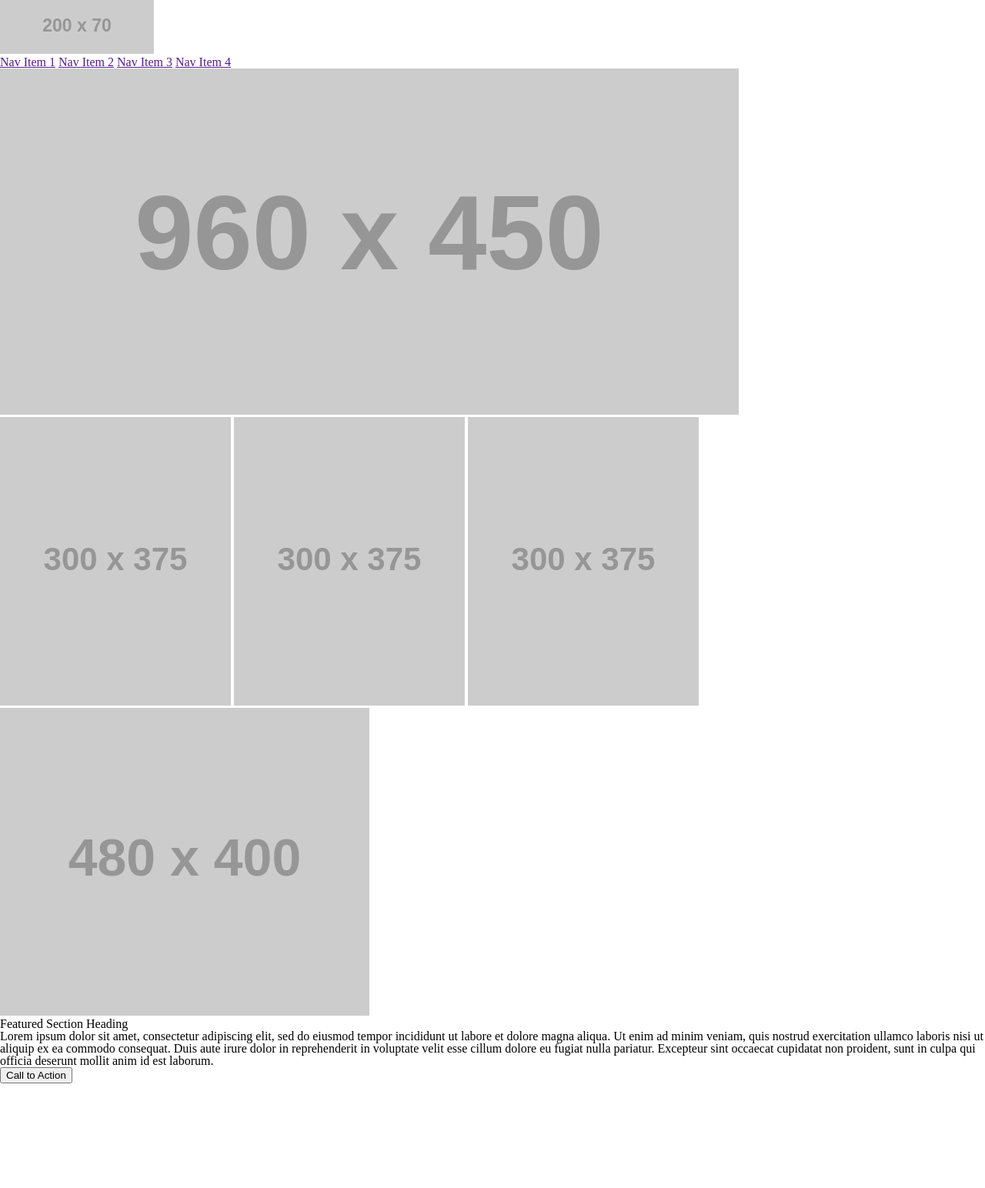
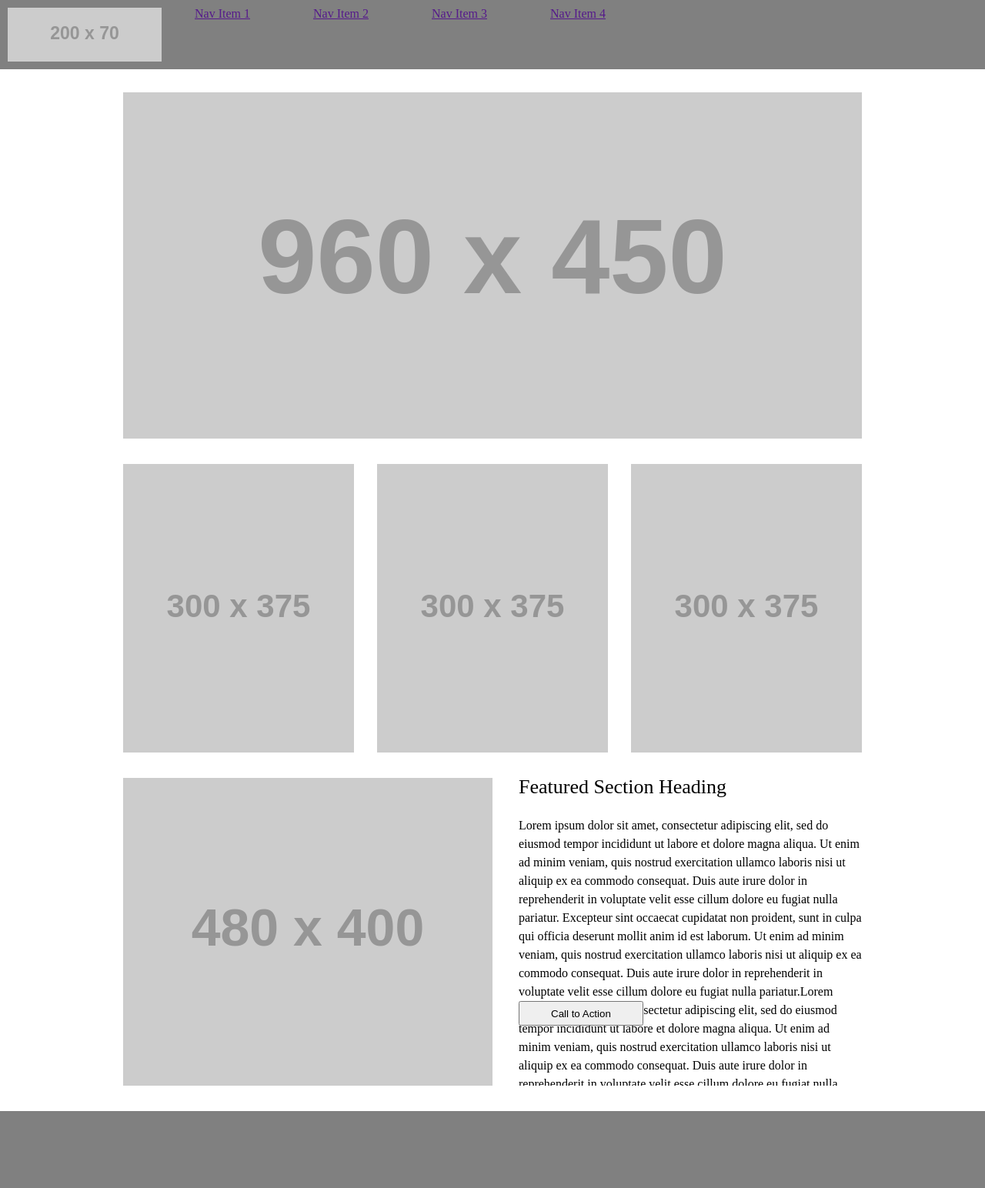
Before and after one commit to Mfarmer89/wireframe-exercise, a plain HTML site: page index.html in a window 1280 px wide. Shown: the whole page at 77% size. Before the commit the page ends 1408 px from the top, so only its background shows below. Drawn offline with Linux system fonts and the light colour scheme; files that its build step writes are made by us from their sources; placeholder pictures from the web are drawn by us.

Commit message:
most of css layout fixed

```diff
--- a/css/style.css
+++ b/css/style.css
@@ -0,0 +1,82 @@
+header {
+  align-content: center;
+  background: grey;
+  padding: 10px;
+}
+
+#logo {
+  height: 70px;
+  margin: auto;
+  vertical-align: middle;
+  width: 200px;
+}
+
+nav {
+  display: inline-block;
+  text-align: center;
+  vertical-align: middle;
+}
+
+a {
+  display: inline-block;
+  height: 70px;
+  text-align: center;
+  vertical-align: middle;
+  width: 150px;
+}
+
+main {
+  margin: 0 auto;
+  width: 960px;
+}
+
+img {
+  display: inline-block;
+  margin-right: 30px;
+}
+
+footer {
+  background: grey;
+  height: 100px;
+  margin-top: 30px;
+  width: 100%
+}
+
+section {
+  display: inline-block;
+  margin-top: 30px;
+  /* margin: 30px auto 0; */
+  width: 960px;
+}
+
+div {
+  display: inline-block;
+  height: 400px;
+  line-height: 1.5em;
+  overflow: hidden;
+  vertical-align: top;
+  width: 446px;
+}
+
+#sec2 img {
+  margin: 0;
+}
+
+#sec2 #midpic {
+  margin: 0 26px;
+}
+
+h1 {
+  font-size: 26px;
+  margin-bottom: 1em;
+}
+
+p {
+  height: 200px;
+}
+
+button {
+  margin-top: 3em;
+  padding: 0.5em 3em;
+  vertical-align: text-bottom;
+}
--- a/index.html
+++ b/index.html
@@ -3,13 +3,13 @@
   <head>
     <meta charset="utf-8">
     <meta name="viewport" content="width=device-width, initial-scale=1.0">
-    <link rel="stylesheet" href="reset.css" type="text/css">
-    <link rel="stylesheet" href="style.css" type="text/css">
+    <link rel="stylesheet" href="css/reset.css" type="text/css">
+    <link rel="stylesheet" href="css/style.css" type="text/css">
     <title>Wireframe</title>
   </head>
   <body>
     <header>
-      <img src="https://via.placeholder.com/200x70/000" alt="placeholder image" />
+      <img src="https://via.placeholder.com/200x70/000" id="logo" alt="placeholder image" />
       <nav>
         <a href="">Nav Item 1</a>
         <a href="">Nav Item 2</a>
@@ -18,25 +18,24 @@
       </nav>
     </header>
     <main>
-      <section>
+      <section id="sec1">
           <img src="https://via.placeholder.com/960x450/000" alt="placeholder image" />
       </section>
-      <section>
+      <section id="sec2">
         <img src="https://via.placeholder.com/300x375/000" alt="placeholder image" />
-        <img src="https://via.placeholder.com/300x375/000" alt="placeholder image" />
+        <img src="https://via.placeholder.com/300x375/000" id="midpic" alt="placeholder image" />
         <img src="https://via.placeholder.com/300x375/000" alt="placeholder image" />
       </section>
-      <section>
+      <section id="sec3">
           <img src="https://via.placeholder.com/480x400/000" alt="placeholder image" />
-          <aside>
-            <h1>Featured Section Heading</h1>
-            <p>Lorem ipsum dolor sit amet, consectetur adipiscing elit, sed do eiusmod tempor incididunt ut labore et dolore magna aliqua. Ut enim ad minim veniam, quis nostrud exercitation ullamco laboris nisi ut aliquip ex ea commodo consequat. Duis aute irure dolor in reprehenderit in voluptate velit esse cillum dolore eu fugiat nulla pariatur. Excepteur sint occaecat cupidatat non proident, sunt in culpa qui officia deserunt mollit anim id est laborum.</p>
-            <button>Call to Action</button>
-          </aside>
+          <div>
+              <h1>Featured Section Heading</h1>
+              <p>Lorem ipsum dolor sit amet, consectetur adipiscing elit, sed do eiusmod tempor incididunt ut labore et dolore magna aliqua. Ut enim ad minim veniam, quis nostrud exercitation ullamco laboris nisi ut aliquip ex ea commodo consequat. Duis aute irure dolor in reprehenderit in voluptate velit esse cillum dolore eu fugiat nulla pariatur. Excepteur sint occaecat cupidatat non proident, sunt in culpa qui officia deserunt mollit anim id est laborum. Ut enim ad minim veniam, quis nostrud exercitation ullamco laboris nisi ut aliquip ex ea commodo consequat. Duis aute irure dolor in reprehenderit in voluptate velit esse cillum dolore eu fugiat nulla pariatur.Lorem ipsum dolor sit amet, consectetur adipiscing elit, sed do eiusmod tempor incididunt ut labore et dolore magna aliqua. Ut enim ad minim veniam, quis nostrud exercitation ullamco laboris nisi ut aliquip ex ea commodo consequat. Duis aute irure dolor in reprehenderit in voluptate velit esse cillum dolore eu fugiat nulla pariatur.</p>
+              <button>Call to Action</button>
+          </div>
       </section>
-      <footer>
-
-      </footer>
     </main>
+    <footer>
+    </footer>
   </body>
 </html>
```
